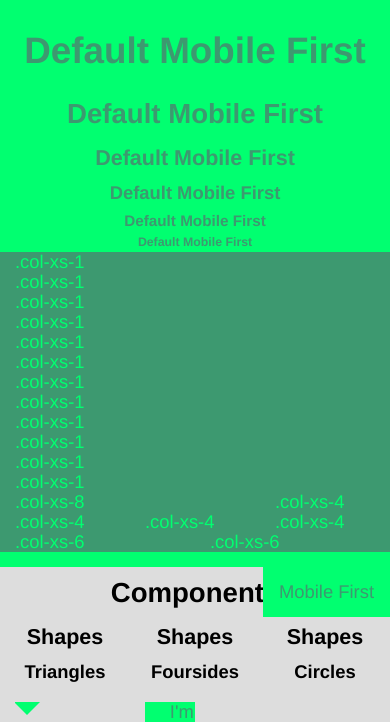
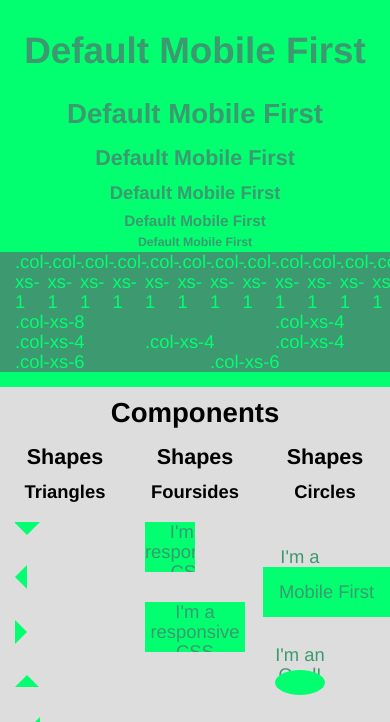
Before and after one commit to 4LT353CH0/www-R3M1X, a PHP site: page / in a window 390 px wide; the page is wider, and only the part inside the window is pictured. Shown: the part 127-849 px from the top of that part. Run offline with PHP 8.4, Linux system fonts and the light colour scheme.

Commit message:
Add html to grid, debug

```diff
--- a/index.php
+++ b/index.php
@@ -74,18 +74,18 @@
 		<h5>Default Mobile First</h5>
 		<h6>Default Mobile First</h6>
 		<div class="row"><!--row-->
-			<div class="column-xs-12">.col-xs-1</div>
-			<div class="column-xs-12">.col-xs-1</div>
-			<div class="column-xs-12">.col-xs-1</div>
-			<div class="column-xs-12">.col-xs-1</div>
-			<div class="column-xs-12">.col-xs-1</div>
-			<div class="column-xs-12">.col-xs-1</div>
-			<div class="column-xs-12">.col-xs-1</div>
-			<div class="column-xs-12">.col-xs-1</div>
-			<div class="column-xs-12">.col-xs-1</div>
-			<div class="column-xs-12">.col-xs-1</div>
-			<div class="column-xs-12">.col-xs-1</div>
-			<div class="column-xs-12">.col-xs-1</div>
+			<div class="column-xs-1">.col-xs-1</div>
+			<div class="column-xs-1">.col-xs-1</div>
+			<div class="column-xs-1">.col-xs-1</div>
+			<div class="column-xs-1">.col-xs-1</div>
+			<div class="column-xs-1">.col-xs-1</div>
+			<div class="column-xs-1">.col-xs-1</div>
+			<div class="column-xs-1">.col-xs-1</div>
+			<div class="column-xs-1">.col-xs-1</div>
+			<div class="column-xs-1">.col-xs-1</div>
+			<div class="column-xs-1">.col-xs-1</div>
+			<div class="column-xs-1">.col-xs-1</div>
+			<div class="column-xs-1">.col-xs-1</div>
 		</div>
 		<div class="row"><!--row-->
 			<div class="column-xs-8">.col-xs-8</div>
```
Also changed, not shown: 1 other file.
